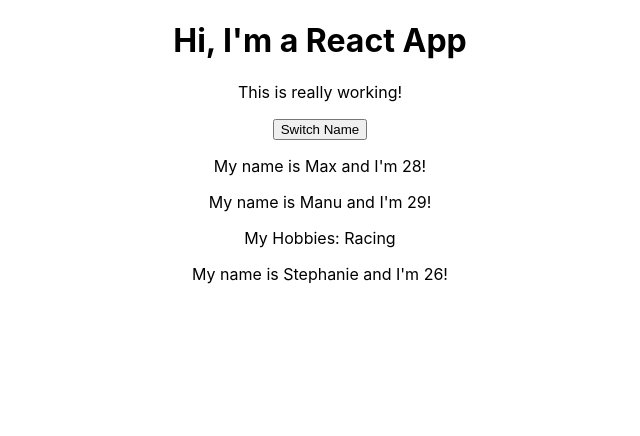
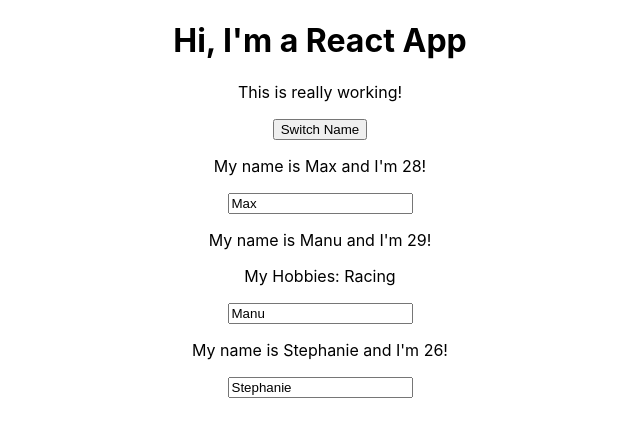
Before and after one commit to CbollaCoder/React---The-Complete-Guide-UDEMY-COURSE, a React (Create React App) app: page / in a window 1280 px wide. Shown: the top 436 px of the page, without its empty margins (320-960 px from the left). Built offline with nearby package versions, Linux system fonts and the light colour scheme.

Commit message:
Two Way Bindings

```diff
--- a/src/App.js
+++ b/src/App.js
@@ -24,11 +24,15 @@
     });
   };
 
-//click=this.switchNameHandler is a property making reference
-//to the switchNameHandler method.
-//You can pass methods also as props so that you can call a method which change the state in another component which doesn’t have direct access to the state
-// BIND METHOD
-//
+nameChangeHandler = (event) => {
+  this.setState({
+    persons:[
+      {name: 'Max', age:28},
+      { name: event.target.value, age: 29 },
+      { name: 'Stephanie', age: 27 }
+    ]
+  })
+}
 
   render() {
     return (
@@ -44,6 +48,7 @@
           name={this.state.persons[1].name}
           age={this.state.persons[1].age}
           click={this.switchNameHandler.bind(this,'Max!')}
+          changed = {this.nameChangeHandler}
         >
           My Hobbies: Racing
         </Person>
--- a/src/Person/Person.js
+++ b/src/Person/Person.js
@@ -1,9 +1,3 @@
-// Creating my first component
-
-//prop.children includes everything between the opening and closing tag of our component.
-// We can pass an html structure and not only external arguments.
-//
-
 import React from 'react';
 
 const person = (props) => {
@@ -11,6 +5,7 @@
 		<div>
 			<p onClick={props.click}> My name is {props.name} and I'm {props.age}! </p>
 			<p> {props.children} </p>
+			<input type="text" onChange={props.changed} value={props.name} />
 		</div>
 	)
 
```
